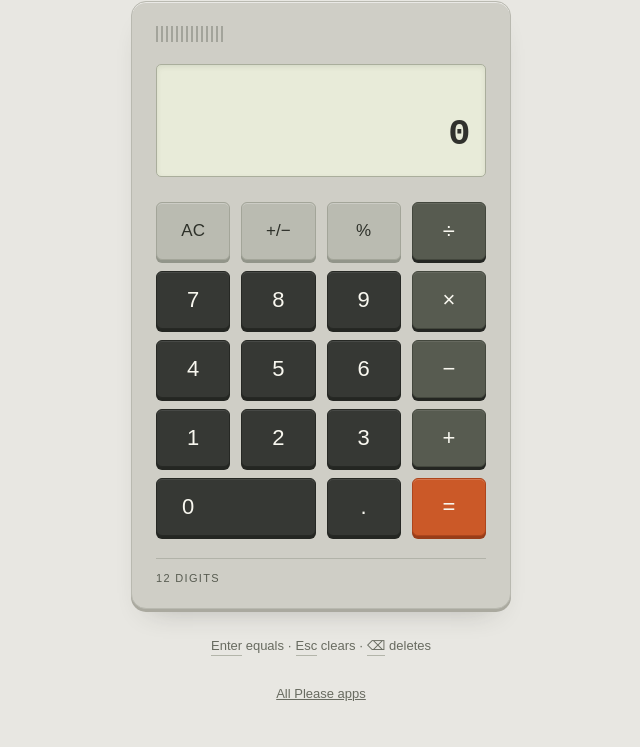
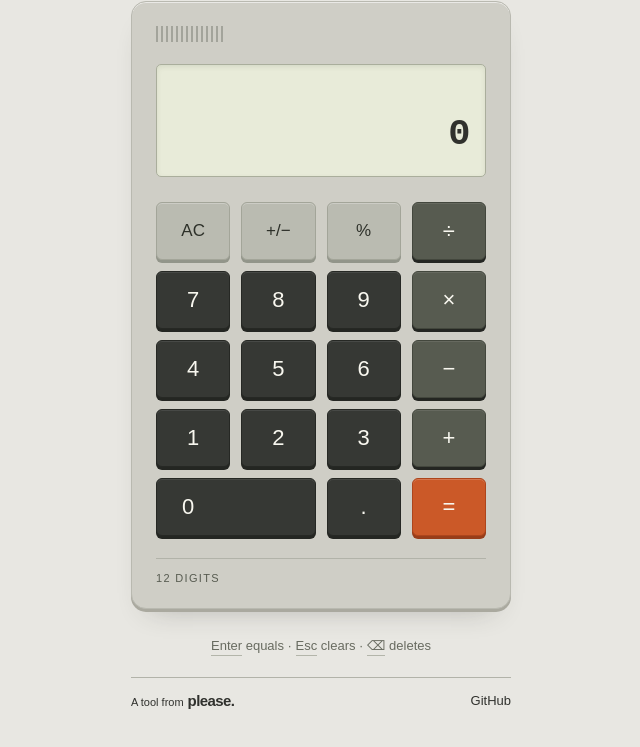
Before and after one commit to aporka-droid/calculator-please, a plain HTML site: page index.html in a window 1280 px wide. Shown: the part 91-838 px from the top of the page, without its empty margins (319-959 px from the left). Drawn offline with Linux system fonts and the light colour scheme.

Commit message:
Match the Please collection footer

```diff
--- a/index.html
+++ b/index.html
@@ -9,6 +9,45 @@
 </style>
 
 <style id="collection-brand-mark">.collection-mark{display:block;width:34px;height:34px;flex:0 0 34px;object-fit:contain;border:0;border-radius:0;background:transparent;box-shadow:none;padding:0;margin:0}</style>
+<style>
+.please-footer-nav {
+  display: flex;
+  align-items: center;
+  justify-content: space-between;
+  flex-wrap: wrap;
+  gap: 4px 18px;
+  width: 100%;
+  font: inherit;
+  letter-spacing: normal;
+}
+.please-footer-nav .please-origin {
+  display: inline-flex;
+  align-items: baseline;
+  gap: 4px;
+  color: inherit;
+  font-size: 11px;
+  font-weight: 400;
+}
+.please-footer-nav a {
+  display: inline-flex;
+  align-items: center;
+  min-height: 44px;
+  color: inherit;
+  font-size: 13px;
+  text-decoration: none;
+  text-underline-offset: 3px;
+}
+.please-footer-nav a.please-wordmark {
+  font-size: 15px;
+  font-weight: 700;
+  letter-spacing: -.6px;
+}
+.please-footer-nav a:hover,
+.please-footer-nav a:focus-visible {
+  text-decoration: underline;
+}
+.please-site-footer { border-top: 1px solid #b2b3a9; margin-top: 20px; }
+</style>
 </head>
 <body>
 <main aria-labelledby="app-title">
@@ -29,7 +68,7 @@
 <button class="zero" data-key="0">0</button><button data-key="." aria-label="Decimal point">.</button><button class="equal" data-key="=" aria-label="Equals">=</button>
 </div><div class="bottom"><span>12 DIGITS</span></div></section>
 <p class="help"><kbd>Enter</kbd> equals · <kbd>Esc</kbd> clears · <kbd>⌫</kbd> deletes</p>
-    <p class="help"><a href="https://please.aporka.dev/" style="color:inherit">All Please apps</a></p>
+    <footer class="please-site-footer"><nav class="please-footer-nav" aria-label="Footer links"><span class="please-origin">A tool from <a class="please-wordmark" href="https://please.aporka.dev/">please.</a></span><a href="https://github.com/aporka-droid/calculator-please">GitHub</a></nav></footer>
 </main>
 <script>
 'use strict';
```
